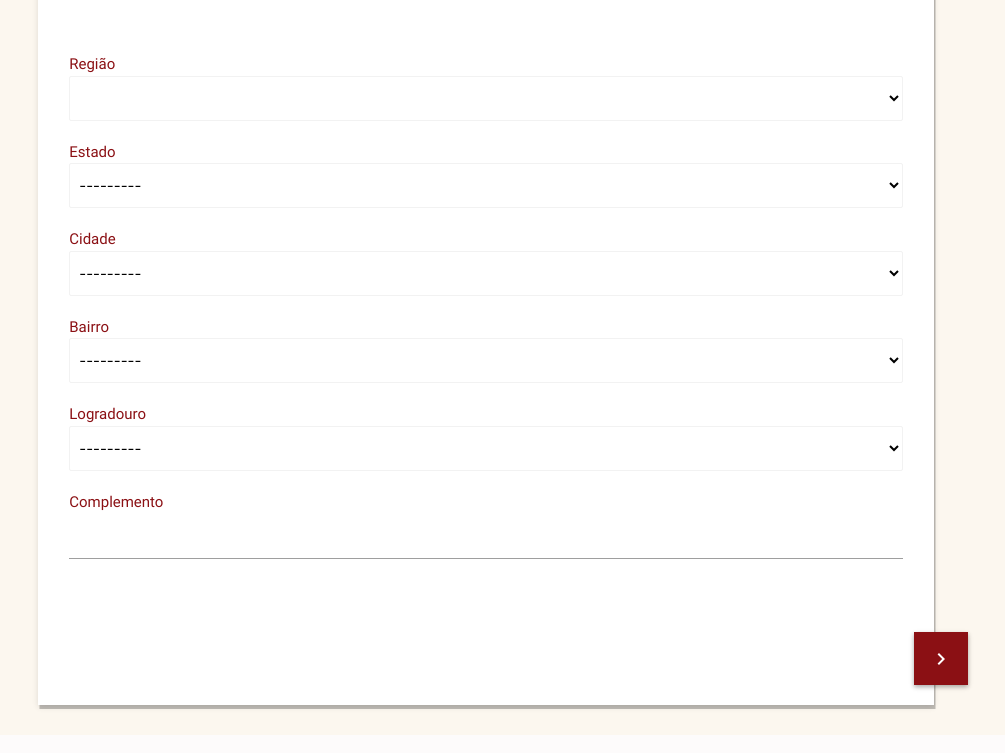
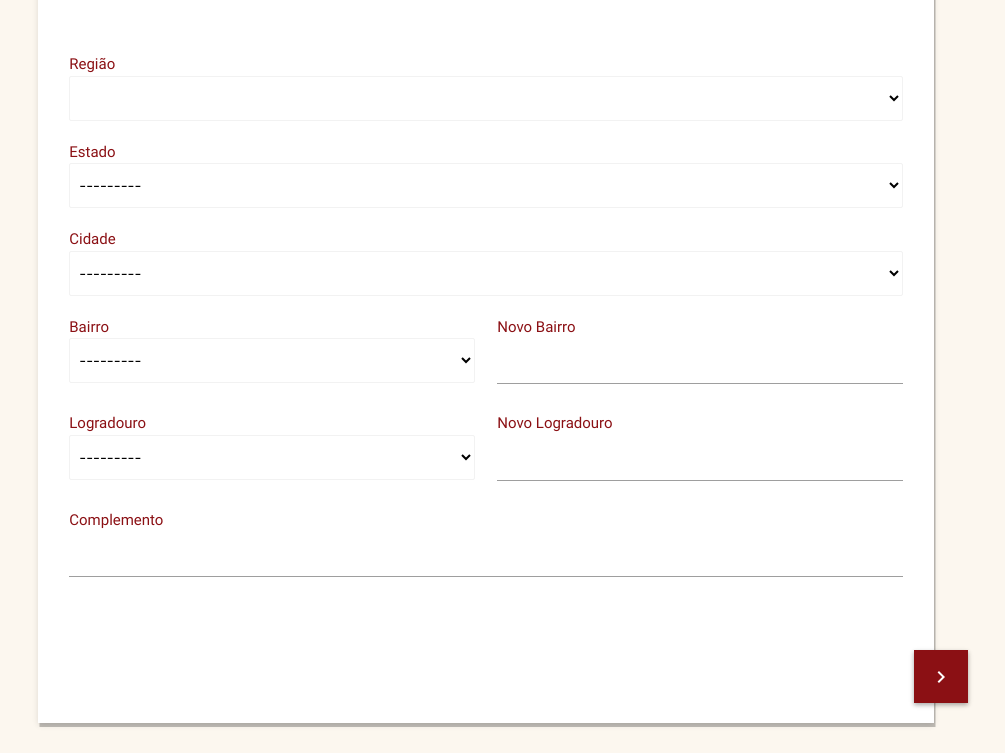
Before and after one commit to luizhenriquemaia/system_sgq, a Django app: template sgqcmm/clie/templates/clie/cadastrar-novo-endereco.html in a window 1280 px wide. Shown: the part 193-946 px from the top of the page, without its empty margins (154-1159 px from the left). Before the commit the page ends 906 px from the top, so only its background shows below. Run offline with Django 3.2, Linux system fonts and the light colour scheme; the template is opened without the code that fills it: values that come from a table or form of the project are taken from there, others are empty; the visitor is signed in with stand-in values (Sample User, id 1); parts of the project's set-up code (start-up, migrations or seed data) failed here and were passed over.

Commit message:
new form with ajax requests working

```diff
--- a/sgqcmm/clie/forms.py
+++ b/sgqcmm/clie/forms.py
@@ -88,7 +88,32 @@ class formNovoEndereco(forms.Form):
         widget=forms.Select(attrs={'onchange': "carregarDados(this);"}))
     cidade = forms.ModelChoiceField(queryset=a04Municipios.objetos.none(),
         widget=forms.Select(attrs={'onchange': "carregarDados(this);"}))
-    bairro = forms.ModelChoiceField(queryset=a05Bairros.objetos.none(),
+    bairro = forms.ModelChoiceField(queryset=a05Bairros.objetos.none(), required=False,
         widget=forms.Select(attrs={'onchange': "carregarDados(this);"}))
-    logradouro = forms.ModelChoiceField(queryset=a06Lograds.objetos.none())
-    complemento = forms.CharField(label='Complemento', max_length=200, required=True)
+    novo_bairro = forms.CharField(max_length=200, required=False)
+    logradouro = forms.ModelChoiceField(queryset=a06Lograds.objetos.none(), required=False)
+    novo_logradouro = forms.CharField(max_length=200, required=False)
+    complemento = forms.CharField(max_length=200, required=True)
+
+    def __init__(self, *args, **kwargs):
+        super().__init__(*args, **kwargs)
+        try:
+            if 'regiao' in self.data:
+                regiao = self.data.get('regiao')
+                self.fields['estado'].queryset = a03Estados.objetos.filter(
+                    regiao=regiao).order_by('estado')
+                self.fields['estado'].to_field_name = 'uf'
+            if 'estado' in self.data:
+                estado = self.data.get('estado')
+                self.fields['cidade'].queryset = a04Municipios.objetos.filter(
+                    estado_id=estado).order_by('municipio')
+            if 'cidade' in self.data:
+                cidade = self.data.get('cidade')
+                self.fields['bairro'].queryset = a05Bairros.objetos.filter(
+                    municipio_id=cidade).order_by('bairro')
+            if 'bairro' in self.data:
+                bairro = self.data.get('bairro')
+                self.fields['logradouro'].queryset = a06Lograds.objetos.filter(
+                    bairro_id=bairro).order_by('logradouro')
+        except(ValueError, TypeError):
+            pass
--- a/sgqcmm/clie/templates/clie/cadastrar-novo-endereco.html
+++ b/sgqcmm/clie/templates/clie/cadastrar-novo-endereco.html
@@ -25,15 +25,23 @@
             </div>
         </div>
         <div class="row form-field">
-            <div class="col s12">
+            <div class="col s6">
                 <label>Bairro</label>
                 {{ form.bairro }}
             </div>
+            <div class="col s6">
+                <label>Novo Bairro</label>
+                {{ form.novo_bairro }}
+            </div>
         </div>
         <div class="row form-field">
-            <div class="col s12">
+            <div class="col s6">
                 <label>Logradouro</label>
                 {{ form.logradouro }}
+            </div>
+            <div class="col s6">
+                <label>Novo Logradouro</label>
+                {{ form.novo_logradouro }}
             </div>
         </div>
         <div class="row form-field">
--- a/sgqcmm/clie/templates/clie/carregar-logradouros.html
+++ b/sgqcmm/clie/templates/clie/carregar-logradouros.html
@@ -1,4 +1,4 @@
 <option value=""></option>
-{% for estado in estados %}
+{% for logradouro in logradouros %}
     <option value="{{ logradouro.id }}">{{ logradouro.logradouro }}</option>
 {% endfor %}
```
Also changed, not shown: sgqcmm/clie/views.py (+40 -12 lines). Lines whose indentation alone changed are shown as unchanged.
